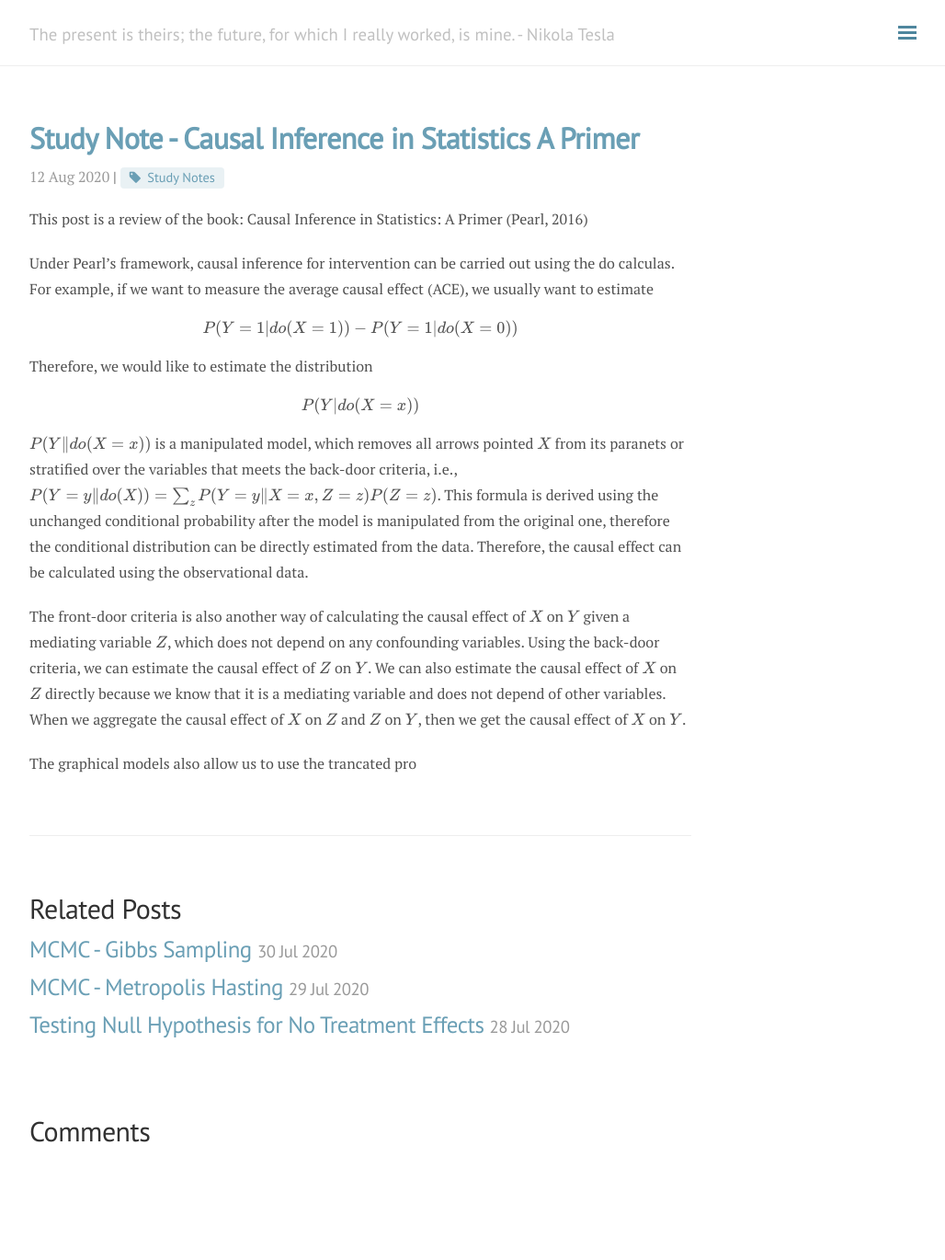
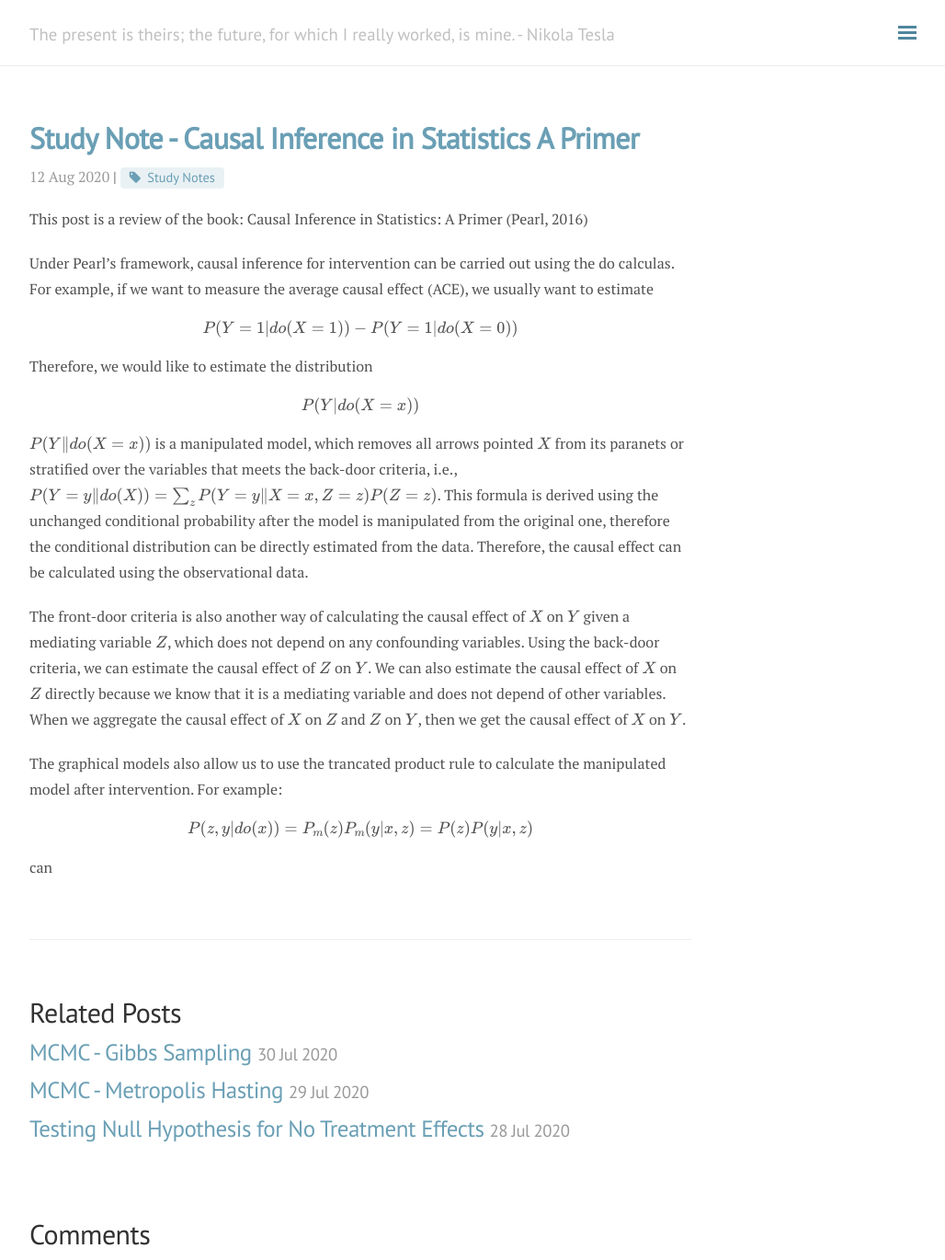
Before and after one commit to andylikescodes/andylikescodes.github.io, a Jekyll site: the page built from _posts/2020-08-12-Causal-Inference-in-Statistics-A-Primer.md, in a window 1280 px wide and 1370 px high. Shown: the whole window at 92% size, without its empty margins (248-1276 px from the left). Built offline with Jekyll 4.4.1, drawn with Linux system fonts in a browser that asks for light colours; nearby versions of some CDN libraries; formulas are drawn with MathJax 3; comment, search, counter and statistics services are not loaded.

Commit message:
_posts/2020-08-12-Causal-Inference-in-Statistics-A-Primer.md updated from https://stackedit.io/

```diff
--- a/_posts/2020-08-12-Causal-Inference-in-Statistics-A-Primer.md
+++ b/_posts/2020-08-12-Causal-Inference-in-Statistics-A-Primer.md
@@ -19,11 +19,15 @@ $$P(Y\|do(X=x))$$ is a manipulated model, which removes all arrows pointed $X$ f
 
 The front-door criteria is also another way of calculating the causal effect of $X$ on $Y$ given a mediating variable $Z$, which does not depend on any confounding variables. Using the back-door criteria, we can estimate the causal effect of $Z$ on $Y$. We can also estimate the causal effect of $X$ on $Z$ directly because we know that it is a mediating variable and does not depend of other variables. When we aggregate the causal effect of $X$ on $Z$ and $Z$ on  $Y$, then we get the causal effect of $X$ on $Y$.
 
-The graphical models also allow us to use the trancated pro
+The graphical models also allow us to use the trancated product rule to calculate the manipulated model after intervention. For example:
+
+$$P(z, y| do(x))=P_m(z)P_m(y|x,z)=P(z)P(y|x,z)$$
+
+can
 
 
 
 <!--stackedit_data:
-eyJoaXN0b3J5IjpbLTkxOTY1MDE2LC0xNzI5MDU2ODY4LC0xNT
-U1NTc4MzY5LC0xNDE4MzI2OTUyLDEyOTc2ODAyXX0=
+eyJoaXN0b3J5IjpbLTE0NDY3Njk1NTksLTE3MjkwNTY4NjgsLT
+E1NTU1NzgzNjksLTE0MTgzMjY5NTIsMTI5NzY4MDJdfQ==
 -->
```
